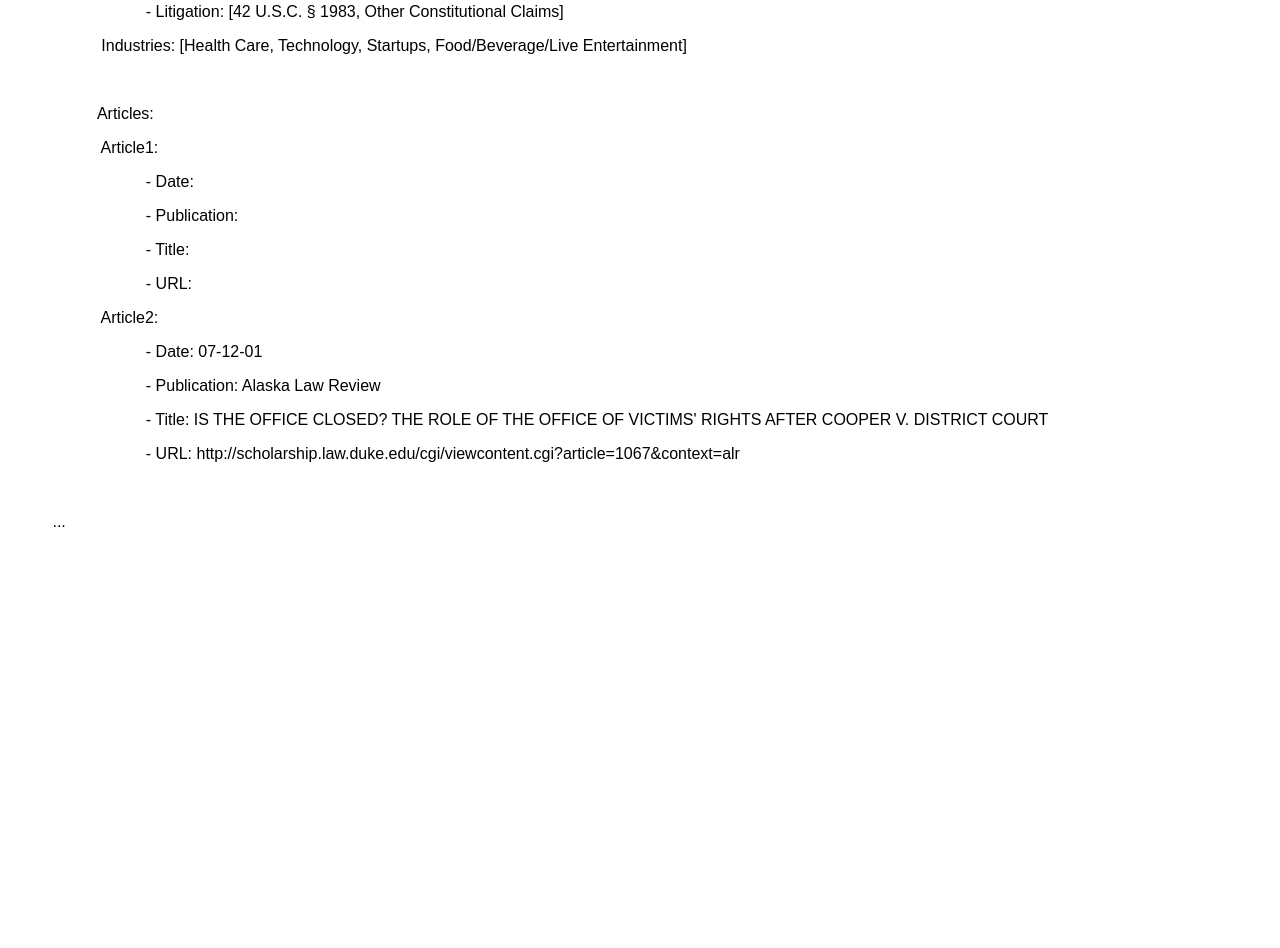
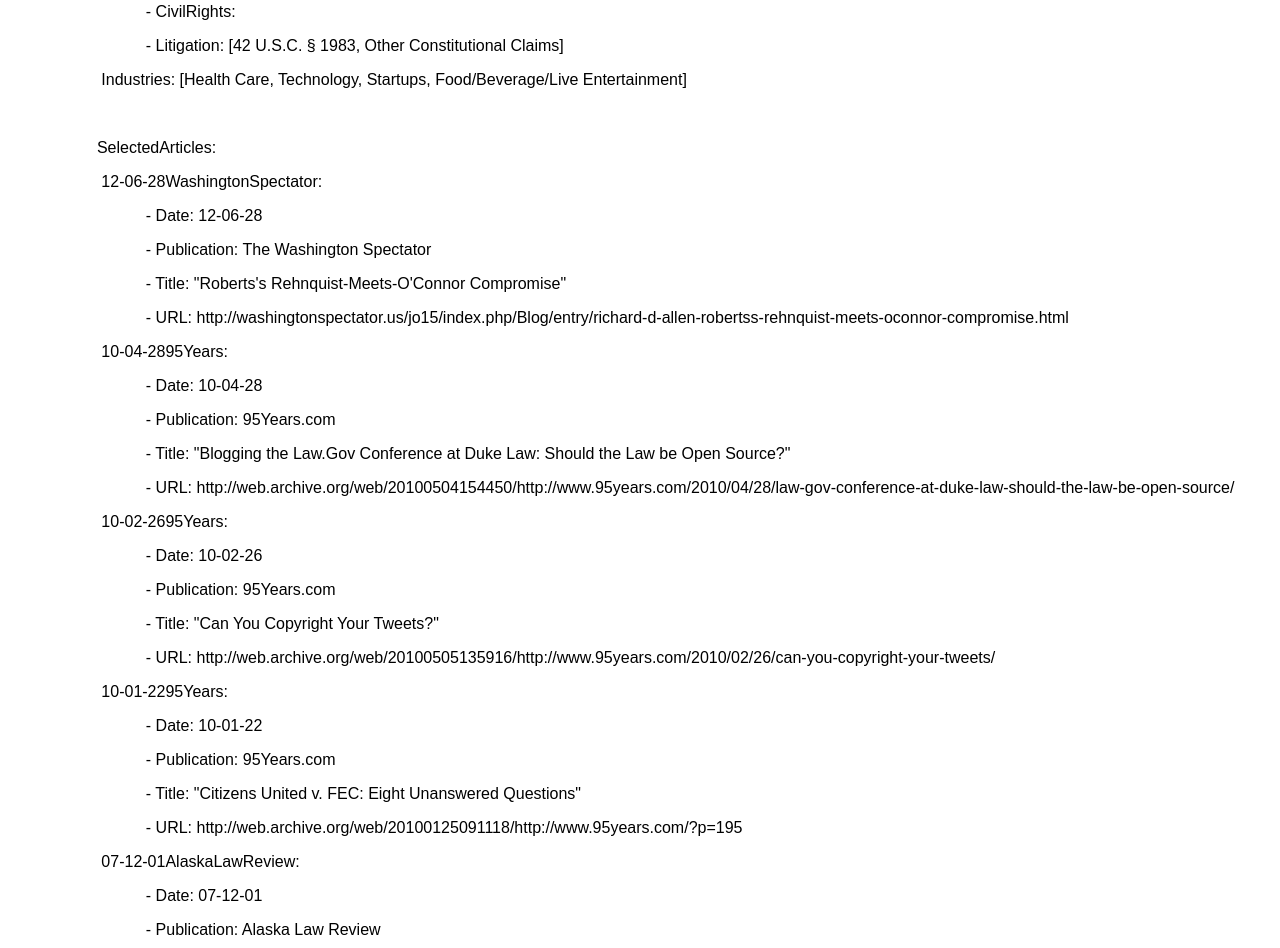
Before and after one commit to rchrdlln/resumeyaml, a plain HTML site: page index.html in a window 1280 px wide. Shown: the part 1849-2797 px from the top of the page. Before the commit the page ends 2396 px from the top, so only its background shows below. Drawn offline with Linux system fonts and the light colour scheme.

Commit message:
added OtherInterests field

```diff
--- a/index.html
+++ b/index.html
@@ -1,4 +1,6 @@
 <!DOCTYPE HTML><html><head><style>body, p {font-family: sans-serif; font-size: 16px;} </style></head><body><p>&nbsp;&nbsp;&nbsp;&nbsp;&nbsp;&nbsp;&nbsp;&nbsp;&nbsp;&nbsp;---
+</p><p>&nbsp;&nbsp;&nbsp;&nbsp;&nbsp;&nbsp;&nbsp;&nbsp;&nbsp;&nbsp;&nbsp;&nbsp;&nbsp;&nbsp;&nbsp;&nbsp;&nbsp;&nbsp;&nbsp;&nbsp;Description: Creative, aggressive lawyer with transactional and litigation experience.
+</p><p>&nbsp;&nbsp;&nbsp;&nbsp;&nbsp;&nbsp;&nbsp;&nbsp;&nbsp;&nbsp;
 </p><p>&nbsp;&nbsp;&nbsp;&nbsp;&nbsp;&nbsp;&nbsp;&nbsp;&nbsp;&nbsp;&nbsp;&nbsp;&nbsp;&nbsp;&nbsp;&nbsp;&nbsp;&nbsp;&nbsp;&nbsp;Name:
 </p><p>&nbsp;&nbsp;&nbsp;&nbsp;&nbsp;&nbsp;&nbsp;&nbsp;&nbsp;&nbsp;&nbsp;&nbsp;&nbsp;&nbsp;&nbsp;&nbsp;&nbsp;&nbsp;&nbsp;&nbsp;    First: Richard
 </p><p>&nbsp;&nbsp;&nbsp;&nbsp;&nbsp;&nbsp;&nbsp;&nbsp;&nbsp;&nbsp;&nbsp;&nbsp;&nbsp;&nbsp;&nbsp;&nbsp;&nbsp;&nbsp;&nbsp;&nbsp;    Middle: D.
@@ -20,8 +22,7 @@
 </p><p>&nbsp;&nbsp;&nbsp;&nbsp;&nbsp;&nbsp;&nbsp;&nbsp;&nbsp;&nbsp;&nbsp;&nbsp;&nbsp;&nbsp;&nbsp;&nbsp;&nbsp;&nbsp;&nbsp;&nbsp;    PersonalSite: http://www.richardallen.co
 </p><p>&nbsp;&nbsp;&nbsp;&nbsp;&nbsp;&nbsp;&nbsp;&nbsp;&nbsp;&nbsp;&nbsp;&nbsp;&nbsp;&nbsp;&nbsp;&nbsp;&nbsp;&nbsp;&nbsp;&nbsp;    Twitter: http://www.twitter.com/allenlawnc
 </p><p>&nbsp;&nbsp;&nbsp;&nbsp;&nbsp;&nbsp;&nbsp;&nbsp;&nbsp;&nbsp;&nbsp;&nbsp;&nbsp;&nbsp;&nbsp;&nbsp;&nbsp;&nbsp;&nbsp;&nbsp;    Tumblr: http://allenlawnc.tumblr.com
-</p><p>&nbsp;&nbsp;&nbsp;&nbsp;&nbsp;&nbsp;&nbsp;&nbsp;&nbsp;&nbsp;
-</p><p>&nbsp;&nbsp;&nbsp;&nbsp;&nbsp;&nbsp;&nbsp;&nbsp;&nbsp;&nbsp;&nbsp;&nbsp;&nbsp;&nbsp;&nbsp;&nbsp;&nbsp;&nbsp;&nbsp;&nbsp;Description: Creative, aggressive lawyer with transactional and litigation experience.
+</p><p>&nbsp;&nbsp;&nbsp;&nbsp;&nbsp;&nbsp;&nbsp;&nbsp;&nbsp;&nbsp;&nbsp;&nbsp;&nbsp;&nbsp;&nbsp;&nbsp;&nbsp;&nbsp;&nbsp;&nbsp;    GitHub:
 </p><p>&nbsp;&nbsp;&nbsp;&nbsp;&nbsp;&nbsp;&nbsp;&nbsp;&nbsp;&nbsp;
 </p><p>&nbsp;&nbsp;&nbsp;&nbsp;&nbsp;&nbsp;&nbsp;&nbsp;&nbsp;&nbsp;&nbsp;&nbsp;&nbsp;&nbsp;&nbsp;&nbsp;&nbsp;&nbsp;&nbsp;&nbsp;Education:
 </p><p>&nbsp;&nbsp;&nbsp;&nbsp;&nbsp;&nbsp;&nbsp;&nbsp;&nbsp;&nbsp;&nbsp;&nbsp;&nbsp;&nbsp;&nbsp;&nbsp;&nbsp;&nbsp;&nbsp;&nbsp;    JD:
@@ -55,16 +56,35 @@
 </p><p>&nbsp;&nbsp;&nbsp;&nbsp;&nbsp;&nbsp;&nbsp;&nbsp;&nbsp;&nbsp;&nbsp;&nbsp;&nbsp;&nbsp;&nbsp;&nbsp;&nbsp;&nbsp;&nbsp;&nbsp;&nbsp;&nbsp;&nbsp;&nbsp;&nbsp;&nbsp;&nbsp;&nbsp;&nbsp;&nbsp;            - Litigation: [42 U.S.C. § 1983, Other Constitutional Claims]
 </p><p>&nbsp;&nbsp;&nbsp;&nbsp;&nbsp;&nbsp;&nbsp;&nbsp;&nbsp;&nbsp;&nbsp;&nbsp;&nbsp;&nbsp;&nbsp;&nbsp;&nbsp;&nbsp;&nbsp;&nbsp;    Industries: [Health Care, Technology, Startups, Food/Beverage/Live Entertainment]
 </p><p>&nbsp;&nbsp;&nbsp;&nbsp;&nbsp;&nbsp;&nbsp;&nbsp;&nbsp;&nbsp;
-</p><p>&nbsp;&nbsp;&nbsp;&nbsp;&nbsp;&nbsp;&nbsp;&nbsp;&nbsp;&nbsp;&nbsp;&nbsp;&nbsp;&nbsp;&nbsp;&nbsp;&nbsp;&nbsp;&nbsp;&nbsp;Articles:
-</p><p>&nbsp;&nbsp;&nbsp;&nbsp;&nbsp;&nbsp;&nbsp;&nbsp;&nbsp;&nbsp;&nbsp;&nbsp;&nbsp;&nbsp;&nbsp;&nbsp;&nbsp;&nbsp;&nbsp;&nbsp;    Article1:
-</p><p>&nbsp;&nbsp;&nbsp;&nbsp;&nbsp;&nbsp;&nbsp;&nbsp;&nbsp;&nbsp;&nbsp;&nbsp;&nbsp;&nbsp;&nbsp;&nbsp;&nbsp;&nbsp;&nbsp;&nbsp;&nbsp;&nbsp;&nbsp;&nbsp;&nbsp;&nbsp;&nbsp;&nbsp;&nbsp;&nbsp;        - Date:
-</p><p>&nbsp;&nbsp;&nbsp;&nbsp;&nbsp;&nbsp;&nbsp;&nbsp;&nbsp;&nbsp;&nbsp;&nbsp;&nbsp;&nbsp;&nbsp;&nbsp;&nbsp;&nbsp;&nbsp;&nbsp;&nbsp;&nbsp;&nbsp;&nbsp;&nbsp;&nbsp;&nbsp;&nbsp;&nbsp;&nbsp;        - Publication:
-</p><p>&nbsp;&nbsp;&nbsp;&nbsp;&nbsp;&nbsp;&nbsp;&nbsp;&nbsp;&nbsp;&nbsp;&nbsp;&nbsp;&nbsp;&nbsp;&nbsp;&nbsp;&nbsp;&nbsp;&nbsp;&nbsp;&nbsp;&nbsp;&nbsp;&nbsp;&nbsp;&nbsp;&nbsp;&nbsp;&nbsp;        - Title:
-</p><p>&nbsp;&nbsp;&nbsp;&nbsp;&nbsp;&nbsp;&nbsp;&nbsp;&nbsp;&nbsp;&nbsp;&nbsp;&nbsp;&nbsp;&nbsp;&nbsp;&nbsp;&nbsp;&nbsp;&nbsp;&nbsp;&nbsp;&nbsp;&nbsp;&nbsp;&nbsp;&nbsp;&nbsp;&nbsp;&nbsp;        - URL:
-</p><p>&nbsp;&nbsp;&nbsp;&nbsp;&nbsp;&nbsp;&nbsp;&nbsp;&nbsp;&nbsp;&nbsp;&nbsp;&nbsp;&nbsp;&nbsp;&nbsp;&nbsp;&nbsp;&nbsp;&nbsp;    Article2:
+</p><p>&nbsp;&nbsp;&nbsp;&nbsp;&nbsp;&nbsp;&nbsp;&nbsp;&nbsp;&nbsp;&nbsp;&nbsp;&nbsp;&nbsp;&nbsp;&nbsp;&nbsp;&nbsp;&nbsp;&nbsp;SelectedArticles:
+</p><p>&nbsp;&nbsp;&nbsp;&nbsp;&nbsp;&nbsp;&nbsp;&nbsp;&nbsp;&nbsp;&nbsp;&nbsp;&nbsp;&nbsp;&nbsp;&nbsp;&nbsp;&nbsp;&nbsp;&nbsp;    12-06-28WashingtonSpectator:
+</p><p>&nbsp;&nbsp;&nbsp;&nbsp;&nbsp;&nbsp;&nbsp;&nbsp;&nbsp;&nbsp;&nbsp;&nbsp;&nbsp;&nbsp;&nbsp;&nbsp;&nbsp;&nbsp;&nbsp;&nbsp;&nbsp;&nbsp;&nbsp;&nbsp;&nbsp;&nbsp;&nbsp;&nbsp;&nbsp;&nbsp;        - Date: 12-06-28
+</p><p>&nbsp;&nbsp;&nbsp;&nbsp;&nbsp;&nbsp;&nbsp;&nbsp;&nbsp;&nbsp;&nbsp;&nbsp;&nbsp;&nbsp;&nbsp;&nbsp;&nbsp;&nbsp;&nbsp;&nbsp;&nbsp;&nbsp;&nbsp;&nbsp;&nbsp;&nbsp;&nbsp;&nbsp;&nbsp;&nbsp;        - Publication: The Washington Spectator
+</p><p>&nbsp;&nbsp;&nbsp;&nbsp;&nbsp;&nbsp;&nbsp;&nbsp;&nbsp;&nbsp;&nbsp;&nbsp;&nbsp;&nbsp;&nbsp;&nbsp;&nbsp;&nbsp;&nbsp;&nbsp;&nbsp;&nbsp;&nbsp;&nbsp;&nbsp;&nbsp;&nbsp;&nbsp;&nbsp;&nbsp;        - Title: "Roberts's Rehnquist-Meets-O'Connor Compromise"
+</p><p>&nbsp;&nbsp;&nbsp;&nbsp;&nbsp;&nbsp;&nbsp;&nbsp;&nbsp;&nbsp;&nbsp;&nbsp;&nbsp;&nbsp;&nbsp;&nbsp;&nbsp;&nbsp;&nbsp;&nbsp;&nbsp;&nbsp;&nbsp;&nbsp;&nbsp;&nbsp;&nbsp;&nbsp;&nbsp;&nbsp;        - URL: http://washingtonspectator.us/jo15/index.php/Blog/entry/richard-d-allen-robertss-rehnquist-meets-oconnor-compromise.html
+</p><p>&nbsp;&nbsp;&nbsp;&nbsp;&nbsp;&nbsp;&nbsp;&nbsp;&nbsp;&nbsp;&nbsp;&nbsp;&nbsp;&nbsp;&nbsp;&nbsp;&nbsp;&nbsp;&nbsp;&nbsp;    10-04-2895Years:
+</p><p>&nbsp;&nbsp;&nbsp;&nbsp;&nbsp;&nbsp;&nbsp;&nbsp;&nbsp;&nbsp;&nbsp;&nbsp;&nbsp;&nbsp;&nbsp;&nbsp;&nbsp;&nbsp;&nbsp;&nbsp;&nbsp;&nbsp;&nbsp;&nbsp;&nbsp;&nbsp;&nbsp;&nbsp;&nbsp;&nbsp;        - Date: 10-04-28
+</p><p>&nbsp;&nbsp;&nbsp;&nbsp;&nbsp;&nbsp;&nbsp;&nbsp;&nbsp;&nbsp;&nbsp;&nbsp;&nbsp;&nbsp;&nbsp;&nbsp;&nbsp;&nbsp;&nbsp;&nbsp;&nbsp;&nbsp;&nbsp;&nbsp;&nbsp;&nbsp;&nbsp;&nbsp;&nbsp;&nbsp;        - Publication: 95Years.com
+</p><p>&nbsp;&nbsp;&nbsp;&nbsp;&nbsp;&nbsp;&nbsp;&nbsp;&nbsp;&nbsp;&nbsp;&nbsp;&nbsp;&nbsp;&nbsp;&nbsp;&nbsp;&nbsp;&nbsp;&nbsp;&nbsp;&nbsp;&nbsp;&nbsp;&nbsp;&nbsp;&nbsp;&nbsp;&nbsp;&nbsp;        - Title: "Blogging the Law.Gov Conference at Duke Law: Should the Law be Open Source?"
+</p><p>&nbsp;&nbsp;&nbsp;&nbsp;&nbsp;&nbsp;&nbsp;&nbsp;&nbsp;&nbsp;&nbsp;&nbsp;&nbsp;&nbsp;&nbsp;&nbsp;&nbsp;&nbsp;&nbsp;&nbsp;&nbsp;&nbsp;&nbsp;&nbsp;&nbsp;&nbsp;&nbsp;&nbsp;&nbsp;&nbsp;        - URL: http://web.archive.org/web/20100504154450/http://www.95years.com/2010/04/28/law-gov-conference-at-duke-law-should-the-law-be-open-source/
+</p><p>&nbsp;&nbsp;&nbsp;&nbsp;&nbsp;&nbsp;&nbsp;&nbsp;&nbsp;&nbsp;&nbsp;&nbsp;&nbsp;&nbsp;&nbsp;&nbsp;&nbsp;&nbsp;&nbsp;&nbsp;    10-02-2695Years:
+</p><p>&nbsp;&nbsp;&nbsp;&nbsp;&nbsp;&nbsp;&nbsp;&nbsp;&nbsp;&nbsp;&nbsp;&nbsp;&nbsp;&nbsp;&nbsp;&nbsp;&nbsp;&nbsp;&nbsp;&nbsp;&nbsp;&nbsp;&nbsp;&nbsp;&nbsp;&nbsp;&nbsp;&nbsp;&nbsp;&nbsp;        - Date: 10-02-26
+</p><p>&nbsp;&nbsp;&nbsp;&nbsp;&nbsp;&nbsp;&nbsp;&nbsp;&nbsp;&nbsp;&nbsp;&nbsp;&nbsp;&nbsp;&nbsp;&nbsp;&nbsp;&nbsp;&nbsp;&nbsp;&nbsp;&nbsp;&nbsp;&nbsp;&nbsp;&nbsp;&nbsp;&nbsp;&nbsp;&nbsp;        - Publication: 95Years.com
+</p><p>&nbsp;&nbsp;&nbsp;&nbsp;&nbsp;&nbsp;&nbsp;&nbsp;&nbsp;&nbsp;&nbsp;&nbsp;&nbsp;&nbsp;&nbsp;&nbsp;&nbsp;&nbsp;&nbsp;&nbsp;&nbsp;&nbsp;&nbsp;&nbsp;&nbsp;&nbsp;&nbsp;&nbsp;&nbsp;&nbsp;        - Title: "Can You Copyright Your Tweets?"
+</p><p>&nbsp;&nbsp;&nbsp;&nbsp;&nbsp;&nbsp;&nbsp;&nbsp;&nbsp;&nbsp;&nbsp;&nbsp;&nbsp;&nbsp;&nbsp;&nbsp;&nbsp;&nbsp;&nbsp;&nbsp;&nbsp;&nbsp;&nbsp;&nbsp;&nbsp;&nbsp;&nbsp;&nbsp;&nbsp;&nbsp;        - URL: http://web.archive.org/web/20100505135916/http://www.95years.com/2010/02/26/can-you-copyright-your-tweets/
+</p><p>&nbsp;&nbsp;&nbsp;&nbsp;&nbsp;&nbsp;&nbsp;&nbsp;&nbsp;&nbsp;&nbsp;&nbsp;&nbsp;&nbsp;&nbsp;&nbsp;&nbsp;&nbsp;&nbsp;&nbsp;    10-01-2295Years:
+</p><p>&nbsp;&nbsp;&nbsp;&nbsp;&nbsp;&nbsp;&nbsp;&nbsp;&nbsp;&nbsp;&nbsp;&nbsp;&nbsp;&nbsp;&nbsp;&nbsp;&nbsp;&nbsp;&nbsp;&nbsp;&nbsp;&nbsp;&nbsp;&nbsp;&nbsp;&nbsp;&nbsp;&nbsp;&nbsp;&nbsp;        - Date: 10-01-22
+</p><p>&nbsp;&nbsp;&nbsp;&nbsp;&nbsp;&nbsp;&nbsp;&nbsp;&nbsp;&nbsp;&nbsp;&nbsp;&nbsp;&nbsp;&nbsp;&nbsp;&nbsp;&nbsp;&nbsp;&nbsp;&nbsp;&nbsp;&nbsp;&nbsp;&nbsp;&nbsp;&nbsp;&nbsp;&nbsp;&nbsp;        - Publication: 95Years.com
+</p><p>&nbsp;&nbsp;&nbsp;&nbsp;&nbsp;&nbsp;&nbsp;&nbsp;&nbsp;&nbsp;&nbsp;&nbsp;&nbsp;&nbsp;&nbsp;&nbsp;&nbsp;&nbsp;&nbsp;&nbsp;&nbsp;&nbsp;&nbsp;&nbsp;&nbsp;&nbsp;&nbsp;&nbsp;&nbsp;&nbsp;        - Title: "Citizens United v. FEC: Eight Unanswered Questions"
+</p><p>&nbsp;&nbsp;&nbsp;&nbsp;&nbsp;&nbsp;&nbsp;&nbsp;&nbsp;&nbsp;&nbsp;&nbsp;&nbsp;&nbsp;&nbsp;&nbsp;&nbsp;&nbsp;&nbsp;&nbsp;&nbsp;&nbsp;&nbsp;&nbsp;&nbsp;&nbsp;&nbsp;&nbsp;&nbsp;&nbsp;        - URL: http://web.archive.org/web/20100125091118/http://www.95years.com/?p=195
+</p><p>&nbsp;&nbsp;&nbsp;&nbsp;&nbsp;&nbsp;&nbsp;&nbsp;&nbsp;&nbsp;&nbsp;&nbsp;&nbsp;&nbsp;&nbsp;&nbsp;&nbsp;&nbsp;&nbsp;&nbsp;    07-12-01AlaskaLawReview:
 </p><p>&nbsp;&nbsp;&nbsp;&nbsp;&nbsp;&nbsp;&nbsp;&nbsp;&nbsp;&nbsp;&nbsp;&nbsp;&nbsp;&nbsp;&nbsp;&nbsp;&nbsp;&nbsp;&nbsp;&nbsp;&nbsp;&nbsp;&nbsp;&nbsp;&nbsp;&nbsp;&nbsp;&nbsp;&nbsp;&nbsp;        - Date: 07-12-01
 </p><p>&nbsp;&nbsp;&nbsp;&nbsp;&nbsp;&nbsp;&nbsp;&nbsp;&nbsp;&nbsp;&nbsp;&nbsp;&nbsp;&nbsp;&nbsp;&nbsp;&nbsp;&nbsp;&nbsp;&nbsp;&nbsp;&nbsp;&nbsp;&nbsp;&nbsp;&nbsp;&nbsp;&nbsp;&nbsp;&nbsp;        - Publication: Alaska Law Review
-</p><p>&nbsp;&nbsp;&nbsp;&nbsp;&nbsp;&nbsp;&nbsp;&nbsp;&nbsp;&nbsp;&nbsp;&nbsp;&nbsp;&nbsp;&nbsp;&nbsp;&nbsp;&nbsp;&nbsp;&nbsp;&nbsp;&nbsp;&nbsp;&nbsp;&nbsp;&nbsp;&nbsp;&nbsp;&nbsp;&nbsp;        - Title: IS THE OFFICE CLOSED? THE ROLE OF THE OFFICE OF VICTIMS' RIGHTS AFTER COOPER V. DISTRICT COURT
+</p><p>&nbsp;&nbsp;&nbsp;&nbsp;&nbsp;&nbsp;&nbsp;&nbsp;&nbsp;&nbsp;&nbsp;&nbsp;&nbsp;&nbsp;&nbsp;&nbsp;&nbsp;&nbsp;&nbsp;&nbsp;&nbsp;&nbsp;&nbsp;&nbsp;&nbsp;&nbsp;&nbsp;&nbsp;&nbsp;&nbsp;        - Title: "Is the Office Closed? The Role of the Office of Victims’ Rights After Cooper v. District Court"
 </p><p>&nbsp;&nbsp;&nbsp;&nbsp;&nbsp;&nbsp;&nbsp;&nbsp;&nbsp;&nbsp;&nbsp;&nbsp;&nbsp;&nbsp;&nbsp;&nbsp;&nbsp;&nbsp;&nbsp;&nbsp;&nbsp;&nbsp;&nbsp;&nbsp;&nbsp;&nbsp;&nbsp;&nbsp;&nbsp;&nbsp;        - URL: http://scholarship.law.duke.edu/cgi/viewcontent.cgi?article=1067&context=alr
 </p><p>&nbsp;&nbsp;&nbsp;&nbsp;&nbsp;&nbsp;&nbsp;&nbsp;&nbsp;&nbsp;
+</p><p>&nbsp;&nbsp;&nbsp;&nbsp;&nbsp;&nbsp;&nbsp;&nbsp;&nbsp;&nbsp;&nbsp;&nbsp;&nbsp;&nbsp;&nbsp;&nbsp;&nbsp;&nbsp;&nbsp;&nbsp;OtherInterests:
+</p><p>&nbsp;&nbsp;&nbsp;&nbsp;&nbsp;&nbsp;&nbsp;&nbsp;&nbsp;&nbsp;&nbsp;&nbsp;&nbsp;&nbsp;&nbsp;&nbsp;&nbsp;&nbsp;&nbsp;&nbsp;&nbsp;&nbsp;&nbsp;&nbsp;&nbsp;&nbsp;&nbsp;&nbsp;&nbsp;&nbsp;    - State and local politics.
+</p><p>&nbsp;&nbsp;&nbsp;&nbsp;&nbsp;&nbsp;&nbsp;&nbsp;&nbsp;&nbsp;&nbsp;&nbsp;&nbsp;&nbsp;&nbsp;&nbsp;&nbsp;&nbsp;&nbsp;&nbsp;&nbsp;&nbsp;&nbsp;&nbsp;&nbsp;&nbsp;&nbsp;&nbsp;&nbsp;&nbsp;    - Web application development for the legal industry.
+</p><p>&nbsp;&nbsp;&nbsp;&nbsp;&nbsp;&nbsp;&nbsp;&nbsp;&nbsp;&nbsp;
 </p><p>&nbsp;&nbsp;&nbsp;&nbsp;&nbsp;&nbsp;&nbsp;&nbsp;&nbsp;&nbsp;...</p></body></html>
```
Also changed, not shown: 1 other file.
